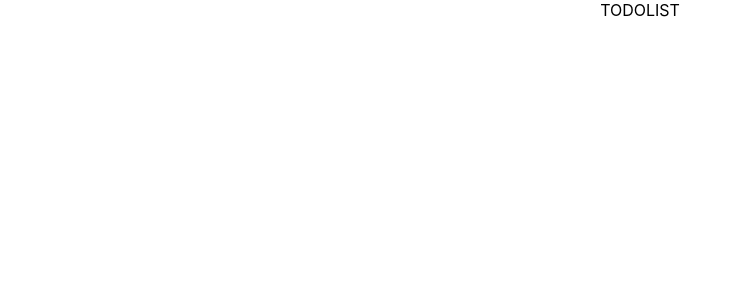
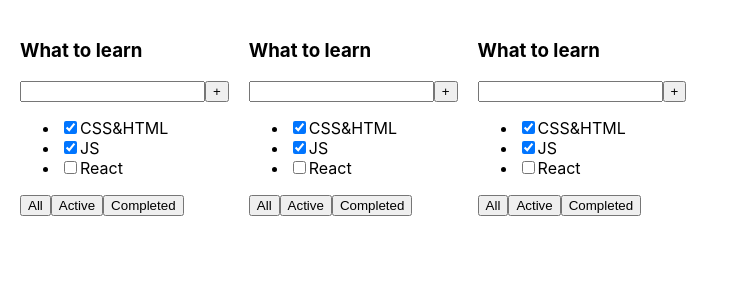
Before and after one commit to Setnad1177/todolist-advanced, a React (Create React App) app: page / in a window 1280 px wide. Shown: the top 300 px of the page, without its empty margins (0-729 px from the left). Built offline with nearby package versions, Linux system fonts and the light colour scheme.

Commit message:
todolist component

```diff
--- a/src/App.css
+++ b/src/App.css
@@ -1,38 +1,47 @@
+/*.App {*/
+/*  text-align: center;*/
+/*}*/
+
+/*.App-logo {*/
+/*  height: 40vmin;*/
+/*  pointer-events: none;*/
+/*}*/
+
+/*@media (prefers-reduced-motion: no-preference) {*/
+/*  .App-logo {*/
+/*    animation: App-logo-spin infinite 20s linear;*/
+/*  }*/
+/*}*/
+
+/*.App-header {*/
+/*  background-color: #282c34;*/
+/*  min-height: 100vh;*/
+/*  display: flex;*/
+/*  flex-direction: column;*/
+/*  align-items: center;*/
+/*  justify-content: center;*/
+/*  font-size: calc(10px + 2vmin);*/
+/*  color: white;*/
+/*}*/
+
+/*.App-link {*/
+/*  color: #61dafb;*/
+/*}*/
+
+/*@keyframes App-logo-spin {*/
+/*  from {*/
+/*    transform: rotate(0deg);*/
+/*  }*/
+/*  to {*/
+/*    transform: rotate(360deg);*/
+/*  }*/
+/*}*/
+
 .App {
-  text-align: center;
+    display: flex;
+    flex-direction: row; /* Aligns items horizontally */
+    justify-content: start; /* Distributes items evenly */
+    align-items: normal; /* Aligns items to the start of the flex container */
+    gap: 20px; /* Adds space between the Todolist components */
+    padding: 20px; /* Optional padding */
 }
-
-.App-logo {
-  height: 40vmin;
-  pointer-events: none;
-}
-
-@media (prefers-reduced-motion: no-preference) {
-  .App-logo {
-    animation: App-logo-spin infinite 20s linear;
-  }
-}
-
-.App-header {
-  background-color: #282c34;
-  min-height: 100vh;
-  display: flex;
-  flex-direction: column;
-  align-items: center;
-  justify-content: center;
-  font-size: calc(10px + 2vmin);
-  color: white;
-}
-
-.App-link {
-  color: #61dafb;
-}
-
-@keyframes App-logo-spin {
-  from {
-    transform: rotate(0deg);
-  }
-  to {
-    transform: rotate(360deg);
-  }
-}
--- a/src/App.tsx
+++ b/src/App.tsx
@@ -1,17 +1,15 @@
 import React from 'react';
-import logo from './logo.svg';
 import './App.css';
+import {Todolist} from "./Todolist";
 
 function App() {
     return (
         <div className="App">
             <Todolist/>
+            <Todolist/>
+            <Todolist/>
         </div>
     );
 }
 
-function Todolist() {
-    return <div>TODOLIST</div>
-}
-
 export default App;
--- /dev/null
+++ b/src/Todolist.tsx
@@ -0,0 +1,33 @@
+import React from "react";
+
+export function Todolist() {
+    return (
+
+        <div>
+            <h3>What to learn</h3>
+            <div>
+                <input/>
+                <button>+</button>
+            </div>
+            <ul>
+                <li>
+                    <input type="checkbox" checked={true}/>
+                    <span>CSS&HTML</span>
+                </li>
+                <li>
+                    <input type="checkbox" checked={true}/>
+                    <span>JS</span>
+                </li>
+                <li>
+                    <input type="checkbox" checked={false}/>
+                    <span>React</span>
+                </li>
+            </ul>
+            <div>
+                <button>All</button>
+                <button>Active</button>
+                <button>Completed</button>
+            </div>
+        </div>
+    )
+}
```
